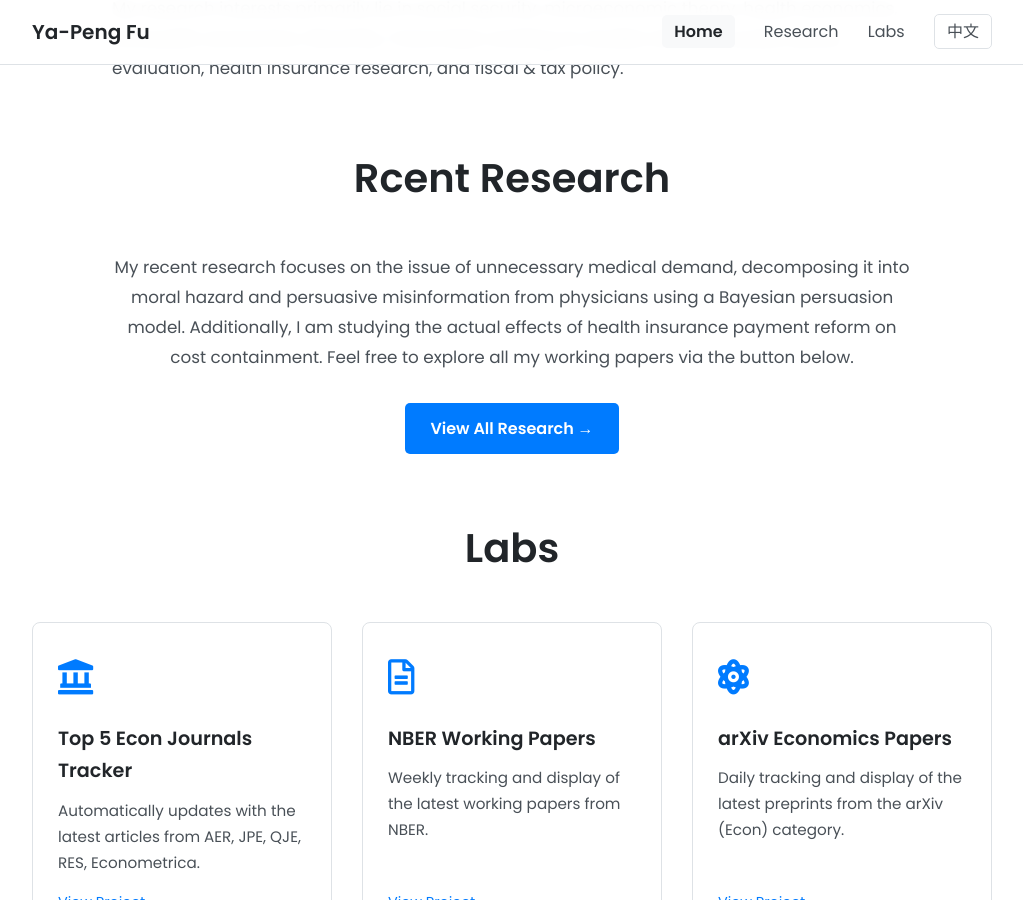
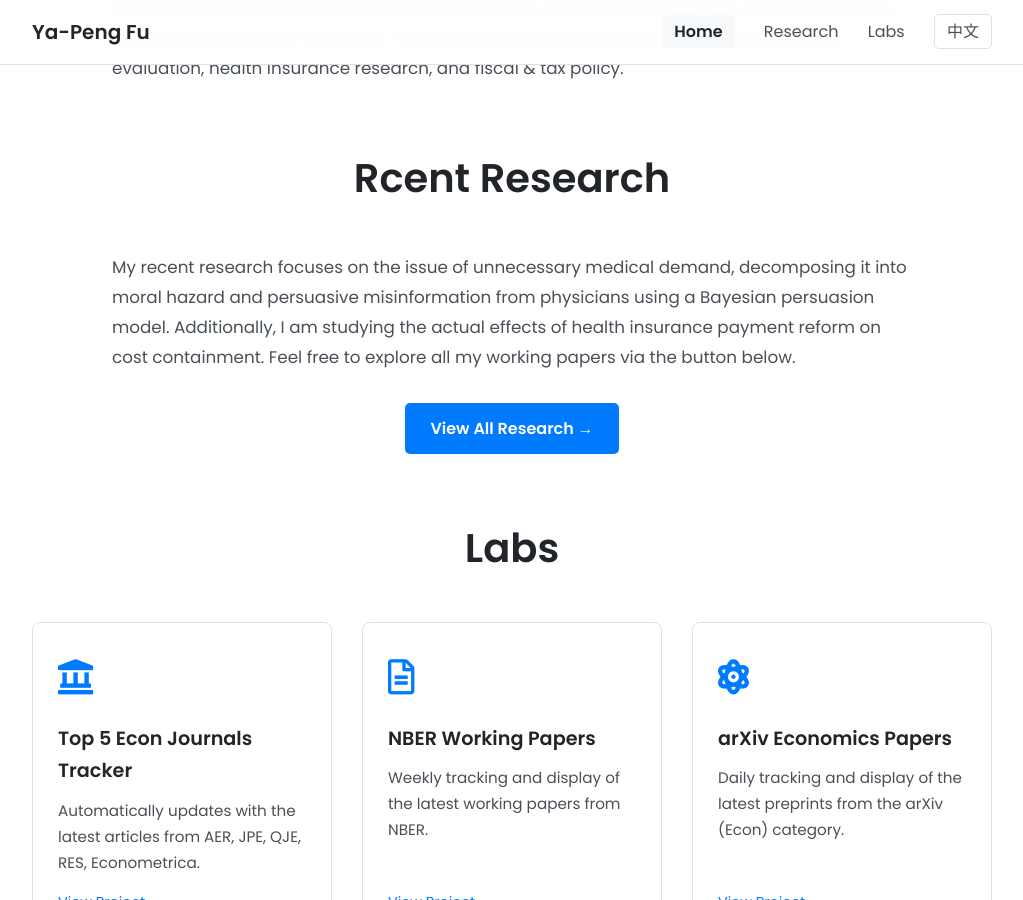
Before and after one commit to fyapeng/fyapeng.github.io, a Jekyll site: the page built from en/index.html, in a window 1280 px wide and 900 px high, scrolled down 1230 px. Shown: the whole window, without its empty margins (128-1151 px from the left). Built offline with Jekyll 4.4.1, drawn with Linux system fonts in a browser that asks for light colours.

Commit message:
Update index.html

```diff
--- a/en/index.html
+++ b/en/index.html
@@ -67,7 +67,7 @@
   <section id="research-highlights" class="content-section"> <!-- 改为 content-section 以统一间距 -->
   <h1 class="section-title">{{ t.research_highlights.title }}</h1>
   <div class="interests-container"> <!-- 复用 interests-container 来居中 -->
-    <p class="interest-description" style="text-align: center; margin-bottom: 30px;">
+    <p class="interest-description" style="text-align: left; margin-bottom: 30px;">
       {{ t.research_highlights.description }}
     </p>
     <a href="{{ '/research.html' | relative_url }}" class="button-primary">{{ t.research_highlights.button }}</a>
```
